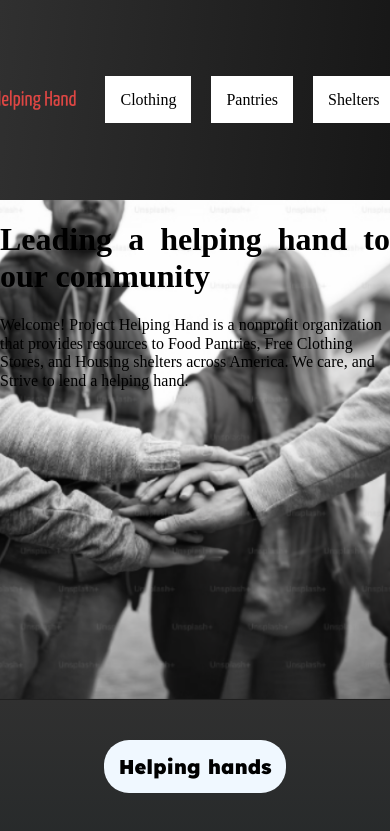
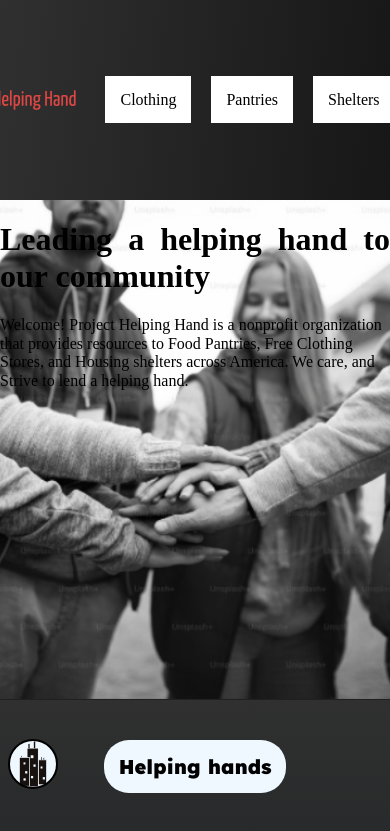
Before and after one commit to ChristianSTo/CTo-November-Code-Jam-2024, a React (Vite) app: page / in a window 390 px wide. Shown: the top 831 px of the page. Built offline with nearby package versions, Linux system fonts and the light colour scheme.

Commit message:
city select island

```diff
--- a/src/blocks/Warmth.css
+++ b/src/blocks/Warmth.css
@@ -61,33 +61,48 @@
   padding: 0px;
 }
 
-.warmth_filter-form {
+.warmth__filter-form {
+  position: fixed;
+  bottom: 0px;
+  left: 0px;
   font-size: 16px;
+  text-align: center;
   display: flex;
+  flex-direction: column;
   justify-content: center;
   align-items: center;
-  max-width: 250px;
+  max-width: 100px;
   width: 100%;
-  height: 20px;
-  margin: 0px auto 25px;
-  padding: 25px;
+  height: 100px;
   gap: 15px;
-  background-color: aliceblue;
-  border-radius: 0px 0px 45px 45px;
   transition: all 0.3s ease;
+  z-index: 1;
+}
+
+.warmth__label {
+  display: none;
 }
 
 .warmth__location-select {
-  font-size: 16px;
-  width: 125px;
-  height: 35px;
-  border: 2px solid #000;
-  margin: 0px auto;
-  padding: 5px;
+  font-size: 10px;
+  color: transparent;
+  width: 75px;
+  height: 75px;
+  border: 5px solid #000;
+  border-radius: 50%;
+  background: url("../assets/cityIcon.svg") no-repeat center;
+  background-size: contain;
+  background-color: aliceblue;
+  transition: opacity 0.3s ease;
 }
 
 .warmth__location-select:hover {
   cursor: pointer;
+  opacity: 0.5;
+}
+
+.warmth__location-select:focus {
+  outline: none;
 }
 
 .warmth__map {
@@ -103,6 +118,7 @@
   .warmth__container {
     gap: 8px;
   }
+
   .warmth__description {
     font-size: 16px;
     max-width: 250px;
@@ -110,41 +126,39 @@
     border-radius: 15px 15px 0px 0px;
   }
 
-  .warmth_filter-form {
-    font-size: 16px;
-    max-width: 165px;
-    padding: 0px 15px 25px;
-    border-radius: 0px 0px 15px 15px;
-    margin-bottom: 0px;
-    gap: 3px;
-  }
-
-  .warmth__location-select {
-    font-size: 10px;
-    width: 90px;
-    height: 25px;
-    border: 1px solid #000;
-  }
-
   .warmth__map {
     width: 525px;
     height: 350px;
   }
 }
-
+@media screen and (max-width: 620px) {
+  .warmth__location-select {
+    width: 50px;
+    height: 50px;
+    border: 2px solid #000;
+  }
+}
 @media screen and (max-width: 600px) {
   .warmth__map {
     width: 250px;
     height: 250px;
   }
+
   .warmth__title {
     font-size: 20px;
     max-width: 270px;
     padding: 15px;
   }
+
   .warmth__container {
     gap: 0px;
     flex-direction: column;
+  }
+
+  .warmth__filter-form {
+    bottom: 30px;
+    align-items: flex-start;
+    left: 8px;
   }
 }
 
--- a/src/components/Shelter.jsx
+++ b/src/components/Shelter.jsx
@@ -119,6 +119,9 @@
                   <br></br>
                   <br></br>
                   Let's cheer each other on this Thanksgiving!
+                  <br></br>
+                  <br></br>
+                  Click the city icon on the bottom left to start searching.
                 </p>
               </div>
             )}
--- a/src/components/Warmth.jsx
+++ b/src/components/Warmth.jsx
@@ -55,9 +55,9 @@
             loading="lazy"
             referrerPolicy="no-referrer-when-downgrade"
           ></iframe>
-          <form className="warmth_filter-form">
+          <form className="warmth__filter-form">
             <label htmlFor="cities" className="warmth__label">
-              Major City:
+              Select Your City:
             </label>
             <select
               className="warmth__location-select"
```
Also changed, not shown: src/assets/cityIcon.svg (added).
